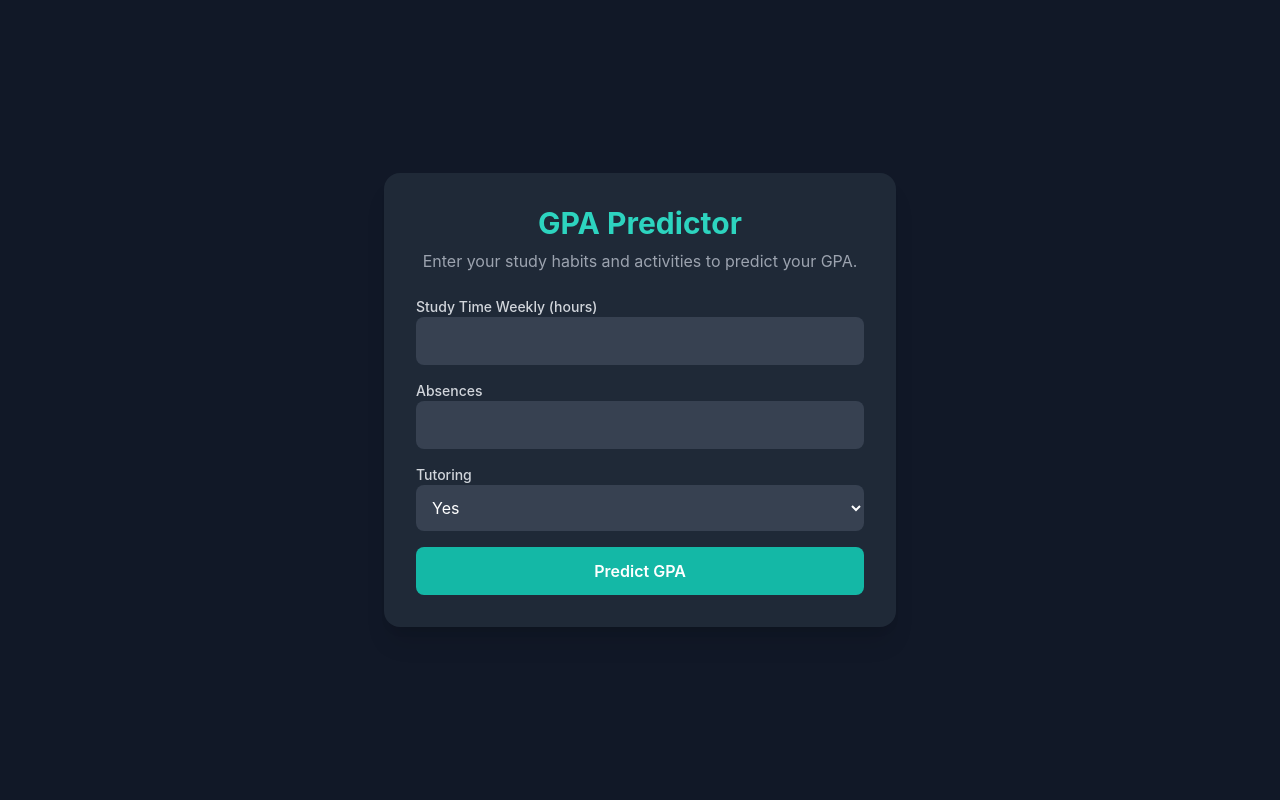
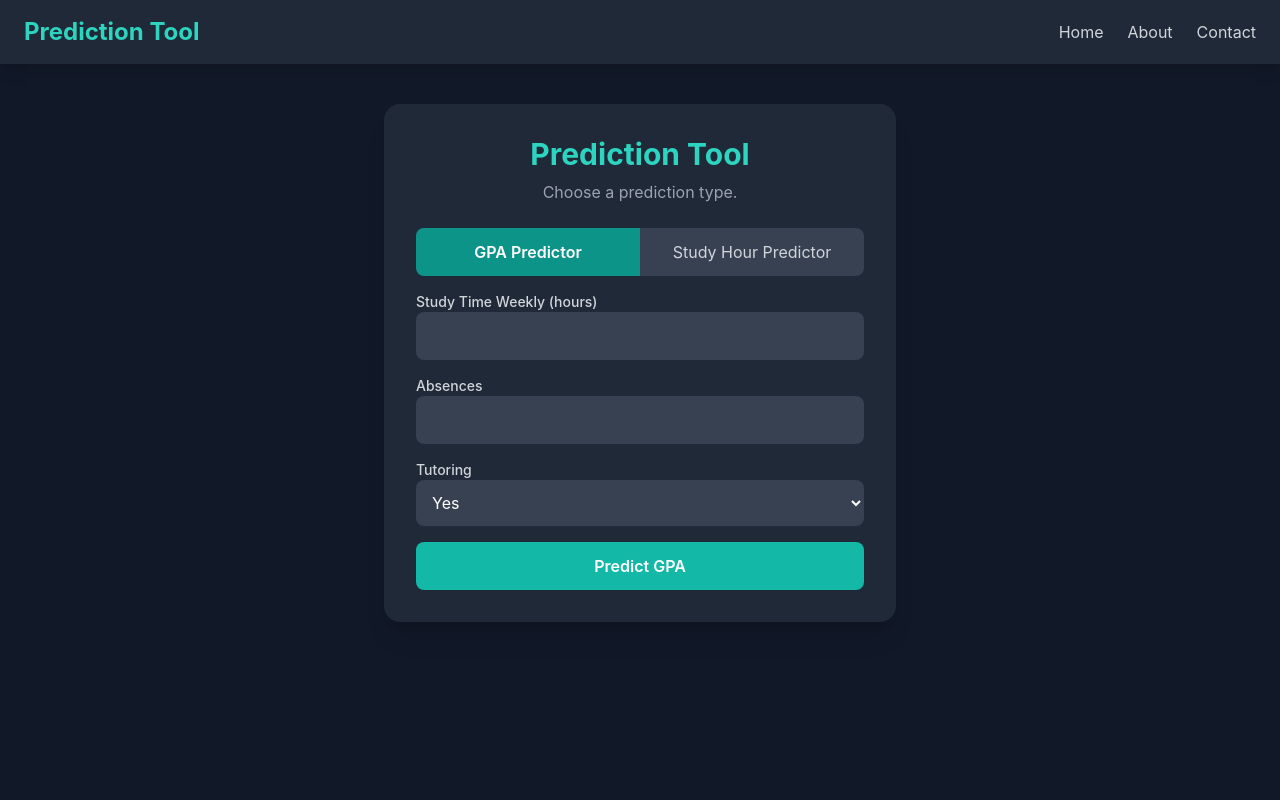
Before and after one commit to harrythe6arry/Study-Predictor-App, a Flask app: page / in a window 1280 px wide. Run offline with Flask 3, Linux system fonts and the light colour scheme; some libraries are stand-ins or nearby versions.

Commit message:
working hour study prediction

```diff
--- a/app/__init__.py
+++ b/app/__init__.py
@@ -1,6 +1,5 @@
 from flask import Flask
 from .route.routes import app_routes
-
 
 def create_app():
     app = Flask(__name__)
--- a/app/model/predictor.py
+++ b/app/model/predictor.py
@@ -51,13 +51,19 @@ def multiple_regression_model():
 b0, b1, b2, b3 = multiple_regression_model()
 
 def predict_gpa(study_time, tutoring, absences):
+    print("Let's predict GPA" + str(study_time) + str(tutoring) + str(absences))
     predicted_gpa = b0 + b1 * study_time + b2 * tutoring + b3 * absences
     if predicted_gpa > 4.0:
-        predicted_gpa = 4.0
+        return 4.0
     elif predicted_gpa < 0.0:
-        predicted_gpa = 0.0
+        return 0.0
+    print(f"result{predicted_gpa}")
     return round(predicted_gpa, 2)
 
 def required_study_time(expected_gpa, tutoring=0, absences=0):
+    print("Let's predict hours" + str(expected_gpa) + str(tutoring) + str(absences))
     required_study_time = (expected_gpa - b0 - b2 * tutoring - b3 * absences) / b1
+    print(f"result{required_study_time}")
+    if required_study_time < 0:
+        return 0.0
     return round(required_study_time,2)
--- a/app/route/routes.py
+++ b/app/route/routes.py
@@ -10,37 +10,52 @@ app_routes = Blueprint('app_routes', __name__)
 BASE_DIR = os.path.abspath(os.path.dirname(__file__))  # Get current file's directory
 MODEL_DIR = os.path.join(BASE_DIR, "../model")  # Move up to `app` then into `model`
 
-gpa_model_path_model_path = os.path.join(MODEL_DIR, "gpa_model.pkl")
+gpa_model_path = os.path.join(MODEL_DIR, "gpa_model.pkl")
 
 # Load models safely
 try:
-    with open(gpa_model_path_model_path, 'rb') as f:
+    with open(gpa_model_path, 'rb') as f:
         study_model = pickle.load(f)
 except FileNotFoundError:
-    print("Error: Model files not found. Ensure 'exam_model.pkl' and 'study_model.pkl' exist in 'app/model/'.")
-    exam_model, study_model = None, None
+    print("Error: Model files not found. Ensure 'gpa_model.pkl' exists in 'app/model/'.")
+    study_model = None
 
 
 @app_routes.route('/', methods=['GET', 'POST'])
 def index():
-    predicted_gpa_score = None
+    predicted_value = None
     error = None
+    prediction_type = "gpa"
 
     if request.method == 'POST':
         try:
-            # Extract values and validate
-            study_time_weekly = int(request.form['study_time_weekly'])
-            absences = int(request.form['absences'])
-            tutoring = int(request.form['tutoring'])
+            prediction_type = request.form['prediction_type']
+            absences = float(request.form['absences'])
+            tutoring = float(request.form['tutoring'])
 
-            # Check that all inputs are valid
-            if not all(isinstance(i, int) for i in [study_time_weekly, absences, tutoring]):
-                raise ValueError("All inputs must be valid integers.")
+            print(f"absences: {absences}, tutoring: {tutoring}")
 
-            # Predict the GPA
-            predicted_gpa_score = predict_gpa(study_time_weekly, tutoring, absences)
+            if absences < 0:
+                return render_template('index.html', predicted_value=None, error="Please put absences greater than 0",
+                                       prediction_type=prediction_type)
+            if prediction_type == "gpa":
+                study_time_weekly = float(request.form['study_time_weekly'])
+                if study_time_weekly < 0:
+                    return render_template('index.html', predicted_value=None, error="Please put study time greater than 0",
+                                           prediction_type=prediction_type)
+                predicted_value = predict_gpa(study_time_weekly, tutoring, absences)
+            elif prediction_type == "study_hours":
+                expected_gpa = float(request.form['expected_gpa'])
+                if expected_gpa < 0.0:
+                    return render_template('index.html', predicted_value=None, error="Please put GPA greater than 0",)
+                if expected_gpa > 4.0:
+                    return render_template('index.html', predicted_value=None, error="Please put GPA less than or equal to 4",
+                                           prediction_type=prediction_type)
+                predicted_value = required_study_time(expected_gpa, tutoring, absences)
+            else:
+                error = "Invalid prediction type."
 
-        except ValueError as e:
+        except ValueError:
             error = "Invalid input. Please enter numerical values."
 
-    return render_template('index.html', predicted_gpa_score=predicted_gpa_score, error=error)
+    return render_template('index.html', predicted_value=predicted_value, error=error, prediction_type=prediction_type)
--- a/app/templates/index.html
+++ b/app/templates/index.html
@@ -1,9 +1,10 @@
 <!DOCTYPE html>
 <html lang="en">
+
 <head>
     <meta charset="UTF-8">
     <meta name="viewport" content="width=device-width, initial-scale=1.0">
-    <title>GPA Predictor</title>
+    <title>Prediction Tool</title>
     <script src="https://cdn.tailwindcss.com"></script>
     <style>
         body {
@@ -11,44 +12,100 @@
         }
     </style>
 </head>
-<body class="bg-gray-900 text-white flex items-center justify-center min-h-screen">
-<div class="bg-gray-800 p-8 rounded-2xl shadow-xl w-full max-w-lg">
-    <h1 class="text-3xl font-bold text-center text-teal-400">GPA Predictor</h1>
-    <p class="text-gray-400 text-center mt-2">Enter your study habits and activities to predict your GPA.</p>
 
-    <form action="/" method="POST" class="mt-6 space-y-4">
+<body class="bg-gray-900 text-white flex flex-col items-center min-h-screen">
+
+    <!-- Navbar -->
+    <nav class="w-full bg-gray-800 py-4 shadow-lg">
+        <div class="container mx-auto flex justify-between items-center px-6">
+            <a href="#" class="text-teal-400 text-2xl font-bold">Prediction Tool</a>
+            <ul class="flex space-x-6">
+                <li><a href="#" class="text-gray-300 hover:text-teal-400 transition">Home</a></li>
+                <li><a href="#" class="text-gray-300 hover:text-teal-400 transition">About</a></li>
+                <li><a href="#" class="text-gray-300 hover:text-teal-400 transition">Contact</a></li>
+            </ul>
+        </div>
+    </nav>
+
+    <!-- Prediction Tabs -->
+    <div class="bg-gray-800 p-8 rounded-2xl shadow-xl w-full max-w-lg mt-10">
+        <h1 class="text-3xl font-bold text-center text-teal-400">Prediction Tool</h1>
+        <p class="text-gray-400 text-center mt-2">Choose a prediction type.</p>
+
+        <div class="flex mt-6 mb-4">
+            <button id="gpaTab" class="w-1/2 bg-teal-600 p-3 rounded-l-lg text-white font-semibold">GPA Predictor</button>
+            <button id="studyTab" class="w-1/2 bg-gray-700 p-3 rounded-r-lg text-gray-300">Study Hour Predictor</button>
+        </div>
+
+        <!-- GPA Predictor Form -->
+<form id="gpaForm" action="/" method="POST" class="space-y-4">
+    <input type="hidden" name="prediction_type" value="gpa">
     <div>
         <label class="block text-sm font-medium text-gray-300">Study Time Weekly (hours)</label>
-            <input type="number" name="study_time_weekly"
+        <input type="text" name="study_time_weekly" required
             class="w-full p-3 rounded-lg bg-gray-700 text-white focus:ring-2 focus:ring-teal-500 outline-none">
     </div>
 
     <div>
         <label class="block text-sm font-medium text-gray-300">Absences</label>
-            <input type="number" name="absences"
+        <input type="number" name="absences" min="1" required
             class="w-full p-3 rounded-lg bg-gray-700 text-white focus:ring-2 focus:ring-teal-500 outline-none">
     </div>
 
     <div>
         <label class="block text-sm font-medium text-gray-300">Tutoring</label>
-            <select name="tutoring"
-                    class="w-full p-3 rounded-lg bg-gray-700 text-white focus:ring-2 focus:ring-teal-50">
+        <select name="tutoring" required
+            class="w-full p-3 rounded-lg bg-gray-700 text-white focus:ring-2 focus:ring-teal-500">
             <option value="1">Yes</option>
             <option value="0">No</option>
         </select>
     </div>
 
     <button type="submit"
-                class="w-full bg-teal-500 hover:bg-teal-600 transition p-3 rounded-lg text-white font-semibold">Predict
-            GPA
+        class="w-full bg-teal-500 hover:bg-teal-600 transition p-3 rounded-lg text-white font-semibold">Predict GPA</button>
+</form>
+
+<!-- Study Hour Predictor Form -->
+<form id="studyForm" action="/" method="POST" class="space-y-4 hidden">
+    <input type="hidden" name="prediction_type" value="study_hours">
+    <div>
+        <label class="block text-sm font-medium text-gray-300">Expected GPA</label>
+        <input type="number" step="0.1" name="expected_gpa" required
+            class="w-full p-3 rounded-lg bg-gray-700 text-white focus:ring-2 focus:ring-teal-500 outline-none">
+    </div>
+
+    <div>
+        <label class="block text-sm font-medium text-gray-300">Absences</label>
+        <input type="number" name="absences" min="1" required
+            class="w-full p-3 rounded-lg bg-gray-700 text-white focus:ring-2 focus:ring-teal-500 outline-none">
+    </div>
+
+    <div>
+        <label class="block text-sm font-medium text-gray-300">Tutoring</label>
+        <select name="tutoring" required
+            class="w-full p-3 rounded-lg bg-gray-700 text-white focus:ring-2 focus:ring-teal-500">
+            <option value="1">Yes</option>
+            <option value="0">No</option>
+        </select>
+    </div>
+
+    <button type="submit"
+        class="w-full bg-teal-500 hover:bg-teal-600 transition p-3 rounded-lg text-white font-semibold">Predict Study Hours
     </button>
 </form>
 
-    {% if predicted_gpa_score is not none %}
+        {% if predicted_value is not none %}
+            {% if prediction_type == "gpa" %}
                 <div class="mt-6 p-4 bg-gray-700 rounded-lg text-center">
                     <p class="text-lg">Predicted GPA Score:</p>
-            <p class="text-2xl font-bold text-teal-400">{{ predicted_gpa_score }}</p>
+                    <p class="text-2xl font-bold text-teal-400">{{ predicted_value }}</p>
                 </div>
+            {% else %}
+                <div class="mt-6 p-4 bg-gray-700 rounded-lg text-center">
+                    <p class="text-lg">Predicted Hours:</p>
+                    <p class="text-2xl font-bold text-teal-400">{{ predicted_value }}</p>
+                </div>
+            {% endif %}
         {% endif %}
 
         {% if error %}
@@ -57,5 +114,39 @@
             </div>
         {% endif %}
     </div>
+
+<script>
+    const gpaTab = document.getElementById('gpaTab');
+    const studyTab = document.getElementById('studyTab');
+    const gpaForm = document.getElementById('gpaForm');
+    const studyForm = document.getElementById('studyForm');
+
+    function showTab(type) {
+        if (type === "study_hours") {
+            studyForm.classList.remove('hidden');
+            gpaForm.classList.add('hidden');
+            studyTab.classList.add('bg-teal-600', 'text-white');
+            studyTab.classList.remove('bg-gray-700', 'text-gray-300');
+            gpaTab.classList.add('bg-gray-700', 'text-gray-300');
+            gpaTab.classList.remove('bg-teal-600', 'text-white');
+        } else {
+            gpaForm.classList.remove('hidden');
+            studyForm.classList.add('hidden');
+            gpaTab.classList.add('bg-teal-600', 'text-white');
+            gpaTab.classList.remove('bg-gray-700', 'text-gray-300');
+            studyTab.classList.add('bg-gray-700', 'text-gray-300');
+            studyTab.classList.remove('bg-teal-600', 'text-white');
+        }
+    }
+
+    gpaTab.addEventListener('click', () => showTab("gpa"));
+    studyTab.addEventListener('click', () => showTab("study_hours"));
+
+    // Auto-select tab based on prediction_type
+    const selectedType = "{{ prediction_type }}";
+    showTab(selectedType);
+</script>
+
 </body>
+
 </html>
```
Also changed, not shown: 1 other file. Lines whose indentation alone changed are shown as unchanged.
